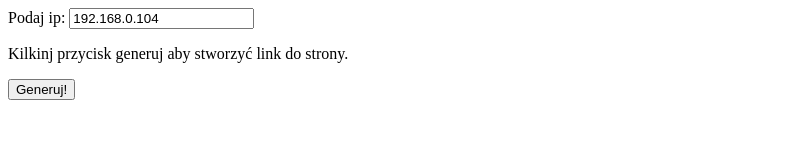
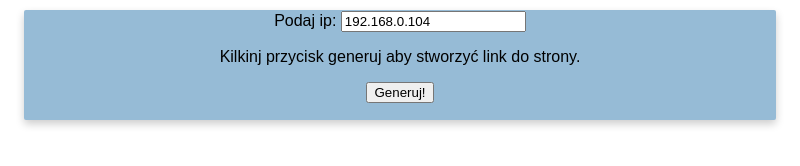
Before and after one commit to wiktor7245/pirateGameClient, an Electron app: page index.html in a window 800 px wide. Drawn offline with Linux system fonts and the light colour scheme.

Commit message:
css updates

```diff
--- a/css/style.css
+++ b/css/style.css
@@ -0,0 +1,19 @@
+body {
+    margin: 0;
+    font-family: Arial, Helvetica, sans-serif;
+}
+
+.main {
+    background-color: rgb(150, 187, 214);
+    margin-left: 3%;
+    margin-right: 3%;
+    border-radius: 2px;
+    padding-left: 10px;
+    padding-right: 10px;
+    text-align: center;
+    margin-top: 10px;
+    padding-top: 1px;
+    padding-bottom: 1px;
+    box-shadow: 0 4px 8px 0 rgba(0, 0, 0, 0.2);
+    transition: 0.3s;
+}
--- a/index.html
+++ b/index.html
@@ -1,22 +1,31 @@
 <!DOCTYPE html>
 <html lang="pl">
+
 <head>
     <meta charset="UTF-8">
     <meta name="viewport" content="width=device-width, initial-scale=1.0">
     <meta http-equiv="X-UA-Compatible" content="ie=edge">
     <title>Pirate Game</title>
     <script src="js/script.js"></script>
-    <style src="css/style.css"></style>
+    <link rel="stylesheet" href="css/style.css">
 </head>
+
+
 <body>
-    <form id="myForm" action="/action_page.php">
-        Podaj ip: <input id="XD" type="text" name="ip_in" value="192.168.0.104"><br>
-      </form>
+    <div class="main">
+        <form id="myForm" action="/action_page.php">
+            Podaj ip:
+            <input id="XD" type="text" name="ip_in" value="192.168.0.104">
+            <br>
+        </form>
 
-      <p>Kilkinj przycisk generuj aby stworzyć link do strony.</p>
+        <p>Kilkinj przycisk generuj aby stworzyć link do strony.</p>
 
-      <button onclick="myFunction()">Generuj!</button>
+        <button onclick="myFunction()">Generuj!</button>
 
-      <p id="gen"></p>
+        <p id="gen"></p>
+    </div>
 </body>
+
+
 </html>
```
